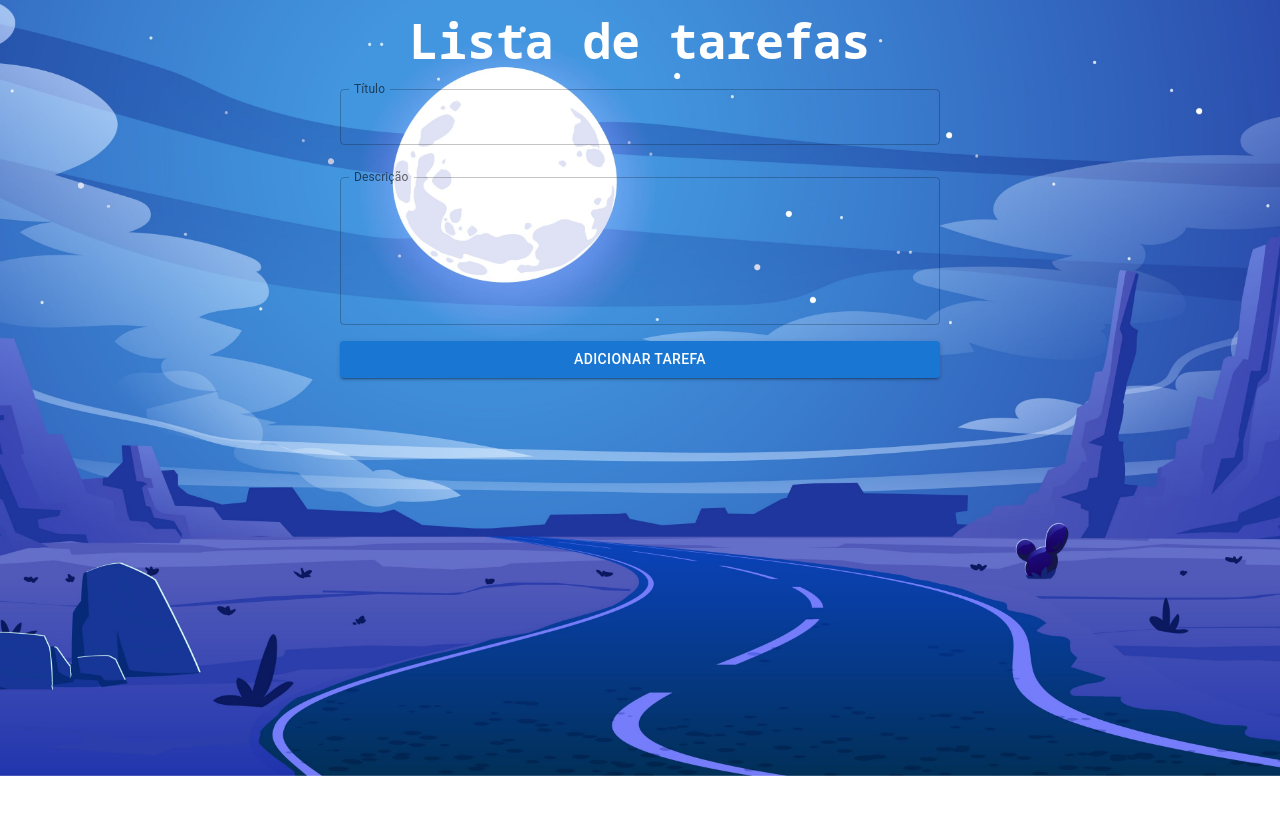
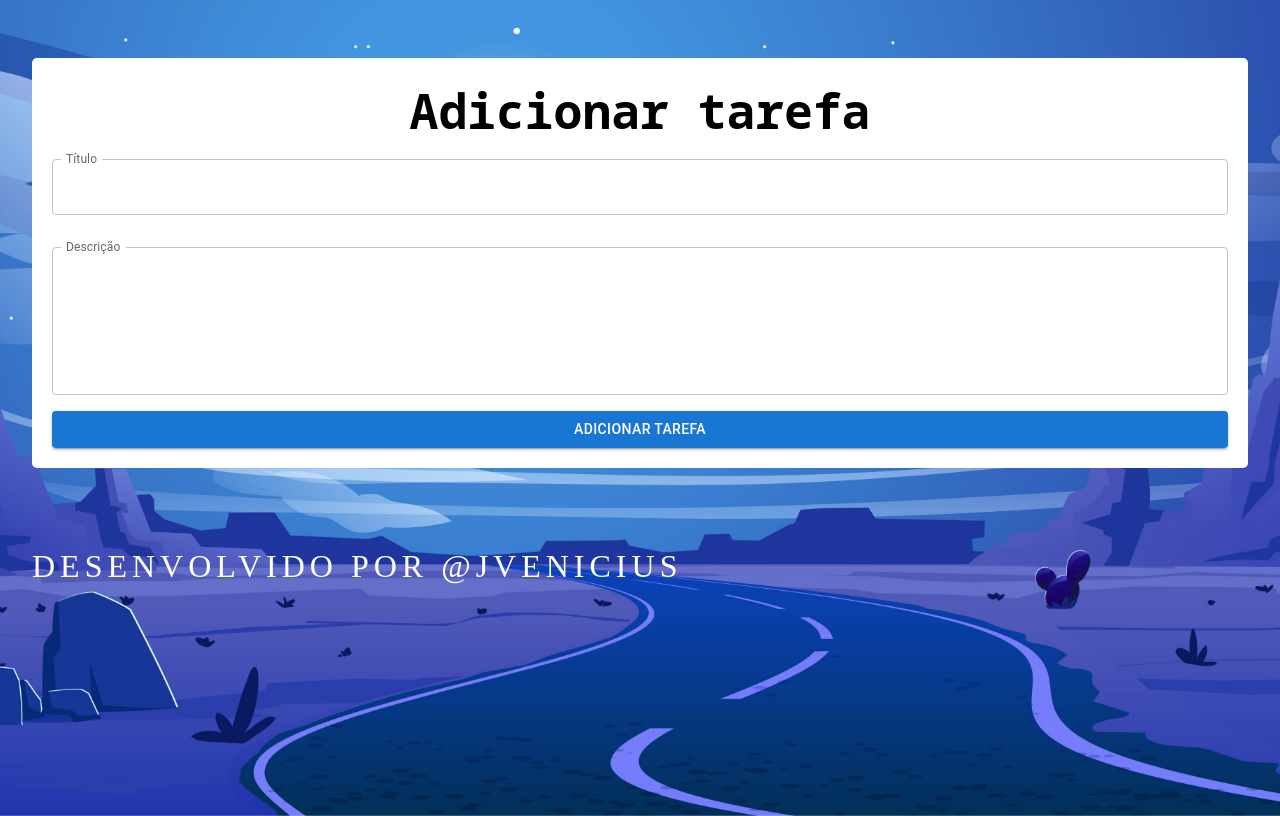
Before and after one commit to jvenicius/projeto-todolist, a React (Create React App) app: page / in a window 1280 px wide. Built offline with nearby package versions, Linux system fonts and the light colour scheme.

Commit message:
layout melhorado, agora o box de adicionar task está fullwidth e adicionado footer

```diff
--- a/src/App.jsx
+++ b/src/App.jsx
@@ -1,10 +1,11 @@
 import React from 'react';
 import { Container } from '@mui/material';
-import styled, { createGlobalStyle } from 'styled-components';
+import { createGlobalStyle } from 'styled-components';
 import Grid from '@mui/material/Unstable_Grid2';
 import backgroundImg from './img/background.jpg';
 import AddTask from './components/AddTask';
 import Task from './components/Task';
+import Footer from './components/Footer';
 
 class App extends React.Component {
   constructor() {
@@ -86,31 +87,20 @@ class App extends React.Component {
     const GlobalStyle = createGlobalStyle`
       body {
         background: url(${backgroundImg}) no-repeat center/cover;
-        min-height: calc(100vh - 2.5rem);
+        min-height: 100vh;
+        width: auto;
       }
-    `
-    const Title = styled.h1`
-      @import url('https://fonts.googleapis.com/css2?family=Noto+Sans+Mono:wght@400;700&display=swap');
-      font-size: 3rem;
-      text-align: center;
-      font-family: 'Noto Sans Mono', monospace;
-      font-weight: 700;
-      color: #fff;
-      margin: 0;
     `
 
     return (
-      <Container maxWidth="xl">
+      <Container maxWidth="xl" sx={{display: 'flex', flexDirection: 'column'}}>
         <GlobalStyle />
-        <Title>
-          Lista de tarefas
-        </Title>
         <AddTask
           onCreate={this.createTask}
           onError={this.verifyInputErrors}
           dataError={errors}
         />
-        <Grid container spacing={2}>
+        <Grid container spacing={2} sx={{mt: 5}}>
           {tasks.map((task) => (
             <Grid xs={12} md={4}>
               <Task
@@ -123,6 +113,7 @@ class App extends React.Component {
             </Grid>
           ))}
         </Grid>
+        <Footer/>
       </Container>
     );
   }
--- a/src/components/AddTask.jsx
+++ b/src/components/AddTask.jsx
@@ -1,5 +1,6 @@
 import React, { useState } from 'react';
 import PropType from 'prop-types';
+import styled from 'styled-components';
 import { TextField, Button, Box } from '@mui/material';
 import generators from '../lib/generators';
 
@@ -35,7 +36,6 @@ export default function AddTask({ onCreate, onError, dataError }) {
       id: randomId(999999),
       title: event.target.value,
     });
-    handleError(event);
   }
 
   function handleInputDescription(event) {
@@ -63,24 +63,49 @@ export default function AddTask({ onCreate, onError, dataError }) {
     my: 2
   };
 
-  const style = {
-    mb: 2,
-    maxWidth: 600,
+  const styleTextField = {
+    mb: 2
   };
 
+  const boxStyle = {
+    background: '#fff',
+    borderRadius: 5,
+    padding: 20,
+    marginTop: 50,
+  }
+
+  const Title = styled.h1`
+    @import url('https://fonts.googleapis.com/css2?family=Noto+Sans+Mono:wght@400;700&display=swap');
+    font-size: 3rem;
+    text-align: center;
+    font-family: 'Noto Sans Mono', monospace;
+    font-weight: 700;
+    color: #000;
+    margin: 0;
+
+    @media screen and (max-width: 720px) {
+      font-size: 2rem;
+    }
+
+  `
+
   return (
-    <Box>
+    <Box style={boxStyle}>
+      <Title>
+        Adicionar tarefa
+      </Title>
       <form onSubmit={handleSubmit} style={styleForm}>
         <TextField
           id="title-input"
           name="title"
           label="Título"
           onChange={(event) => handleInputTitle(event)}
+          onBlur={(event) => handleError(event)}
           value={task.title}
           error={dataError.title}
           helperText={dataError.title ? 'Digite ao menos 3 caracteres' : ''}
           margin="normal"
-          sx={style}
+          sx={styleTextField}
           InputLabelProps={{
             shrink: true,
           }}
@@ -95,7 +120,7 @@ export default function AddTask({ onCreate, onError, dataError }) {
           value={task.description}
           fullWidth
           margin="normal"
-          sx={style}
+          sx={styleTextField}
           InputLabelProps={{
             shrink: true,
           }}
@@ -107,7 +132,6 @@ export default function AddTask({ onCreate, onError, dataError }) {
           variant="contained"
           fullWidth
           margin="normal"
-          sx={style}
           disabled={disableSubmitButton}
         >
           Adicionar tarefa
--- /dev/null
+++ b/src/components/Footer.jsx
@@ -0,0 +1,27 @@
+import React from 'react'
+import styled from "styled-components";
+import { Link } from '@mui/material';
+
+export default function Footer() {
+    const FooterBox = styled.div`
+        display: flex;
+        justify-content: space-between;
+        align-items: center;
+        padding: 1rem 0;
+    `
+
+    const Text = styled.p`
+        font-size: 2rem;
+        text-align: center;
+        text-transform: uppercase;
+        letter-spacing: 5px;
+        color: #fff;
+    `
+
+    return (
+        <FooterBox>
+            <Text>Desenvolvido por <Link href='https://www.instagram.com/jveniciusdev' color='inherit' underline='hover' target='_blank'>@jvenicius</Link></Text>
+        </FooterBox>
+    )
+
+}
```
